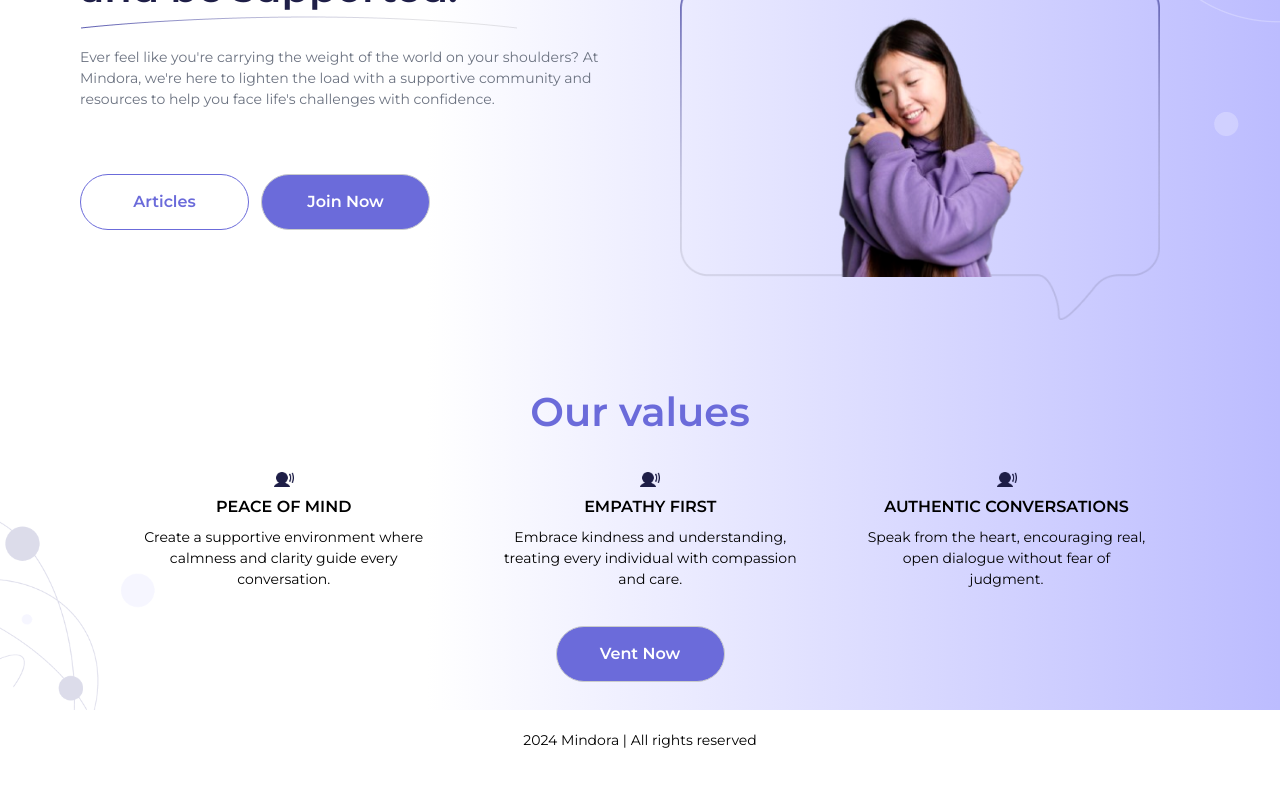
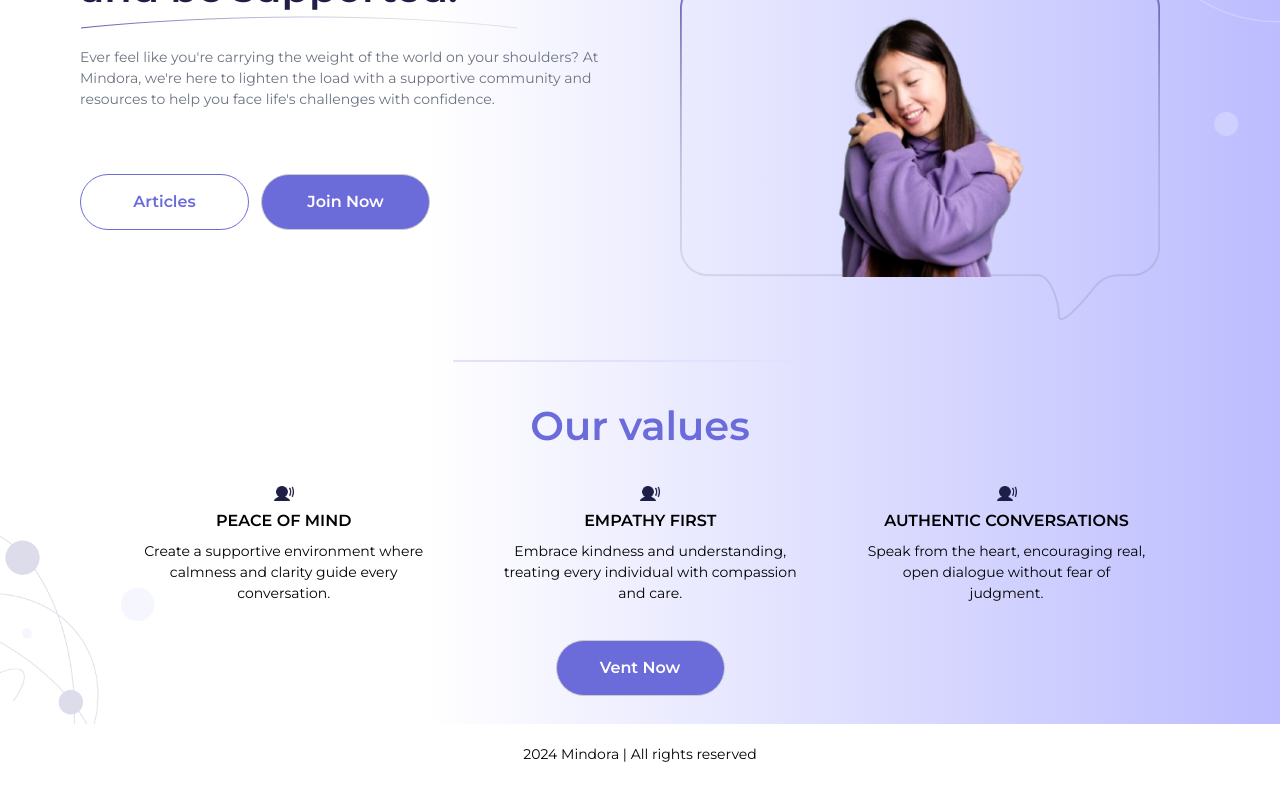
Before and after one commit to miadinh38/mental-health-app, a Next.js app in the folder frontend/: page / in a window 1280 px wide. Shown: the part 330-1130 px from the top of the page. Built offline with nearby package versions, Linux system fonts and the light colour scheme.

Commit message:
Minor styling updates

```diff
--- a/frontend/components/homepage/Values.js
+++ b/frontend/components/homepage/Values.js
@@ -5,7 +5,7 @@ import { VALUES } from "../../constants";
 
 export default function Values() {
   return (
-    <section className="relative pt-7">
+    <section className="relative">
       <Image
         src="/vector4.png"
         width={225}
@@ -17,6 +17,7 @@ export default function Values() {
       <div className="absolute top-0 right-0 w-2/3 h-full bg-gradient-to-r from-white to-purple-300" />
 
       <div className="relative z-10 max-container padding-container">
+        <div className="border border-purple-100 w-1/3 flex flexCenter mx-auto mb-10"/>
         <p className="flex flexCenter semibold-32 text-purple-700">
           Our values
         </p>
@@ -52,6 +53,7 @@ export default function Values() {
           />
         </div>
       </div>
+
     </section>
   );
 }
```
